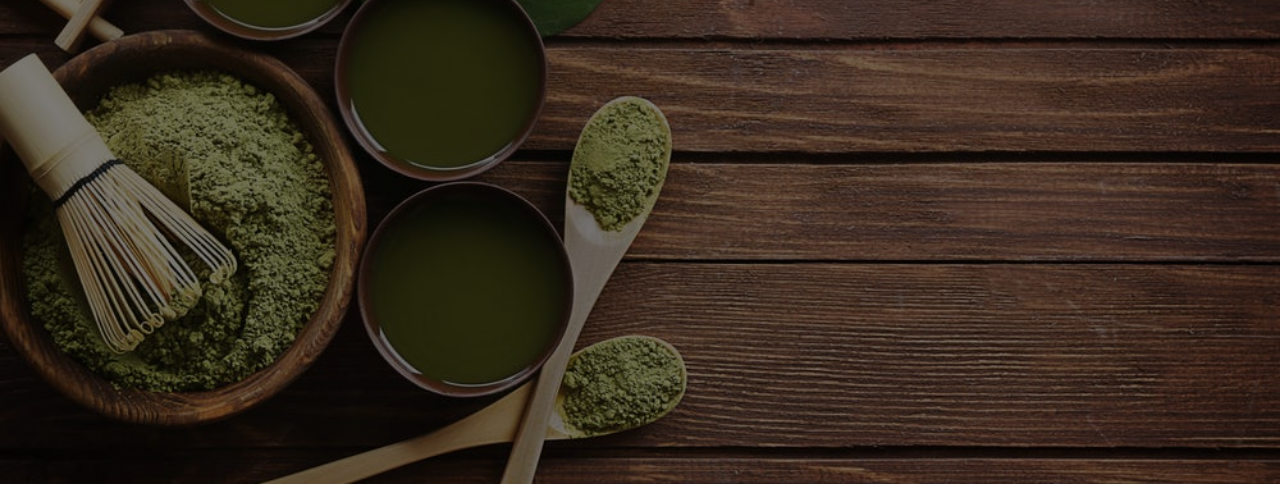
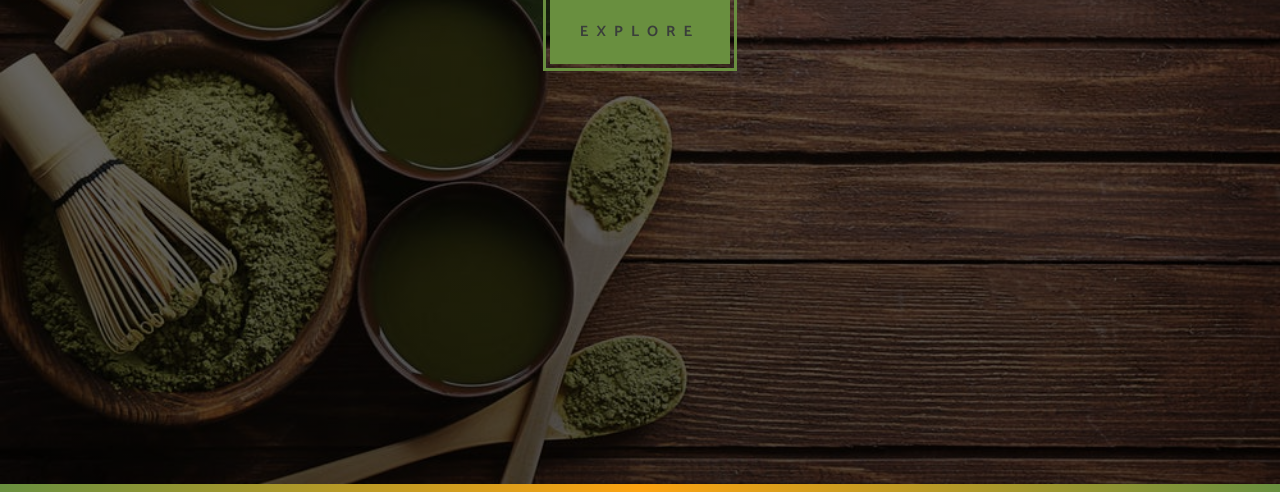
Before and after one commit to pasytchangwa/tea-station, a website: page index.html in a window 1280 px wide. Shown: the part 316-808 px from the top of the page. Drawn offline with Linux system fonts and the light colour scheme; a web font is replaced by a local one.

Commit message:
Add styling for the button and divider

```diff
--- a/styles.css
+++ b/styles.css
@@ -1,11 +1,16 @@
 body {
   padding: 0;
   margin: 0;
+  font-family: "Catamaran", sans-serif;
+}
+
+a {
+  text-decoration: none;
 }
 
 .intro {
-  background-image: linear-gradient(rgba(0, 0, 0, 0.527), rgba(0, 0, 0, 0.5)),
-    url(/assets/images/main-bcg.jpeg);
+  background-image: linear-gradient(rgba(0, 0, 0, 0.55), rgba(0, 0, 0, 0.65)),
+  url(/assets/images/main-bcg.jpeg);
   background-size: cover;
   background-repeat: no-repeat;
   background-position: center;
@@ -24,12 +29,13 @@ body {
   text-align: center;
   width: 80%;
   margin: 0 auto;
+  padding-top: 50px;
 }
 
 .header-detail {
   font-family: "Grand Hotel", cursive;
-  font-size: 30px;
-  font-weight: 400;
+  font-size: 2rem;
+  font-weight: bold;
   color: #698f3f;
   letter-spacing: 8px;
 }
@@ -42,3 +48,20 @@ body {
   line-height: 1.3;
   margin-top: 2.5rem;
 }
+
+.explore {
+  text-transform: uppercase;
+  background-color: #698f3f;
+  padding: 20px 30px;
+  letter-spacing: 8px;
+  color: #3a3e3b;
+  font-size: 15px;
+  font-weight: 700;
+  outline: 0.2rem solid #698f3f;
+  outline-offset: 4px;
+}
+
+.content-divider {
+  height: 0.5rem;
+  background: linear-gradient(to left, #698f3f, #fca311, #698f3f);
+}
```
